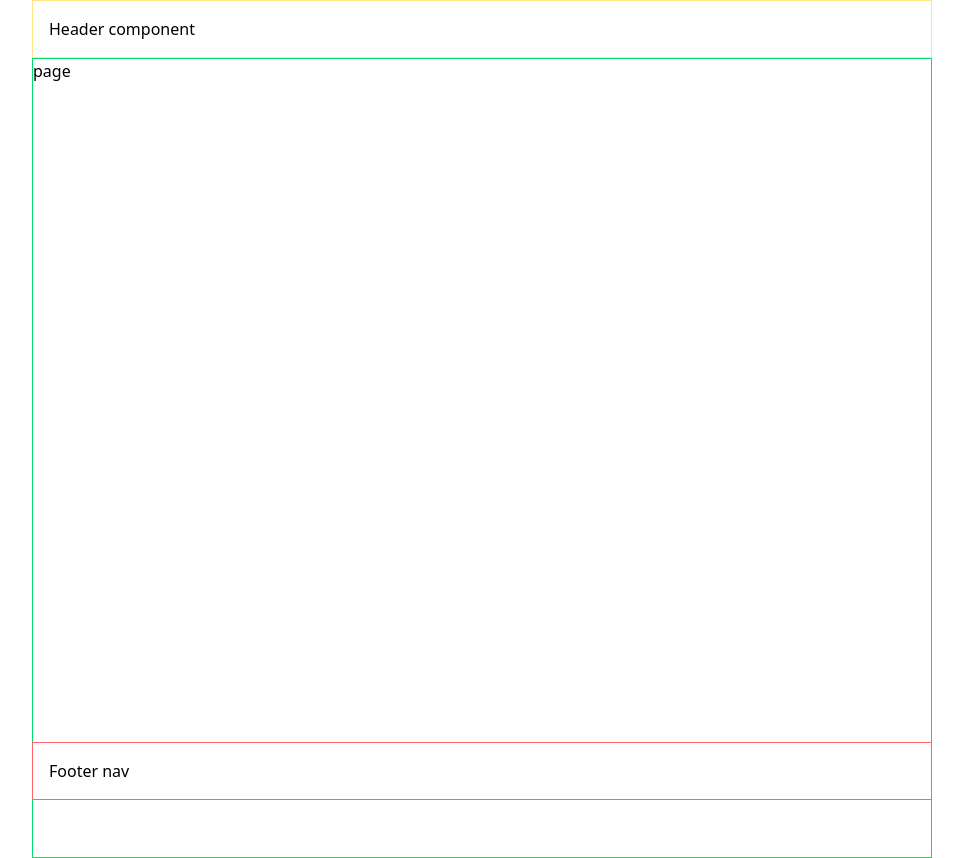
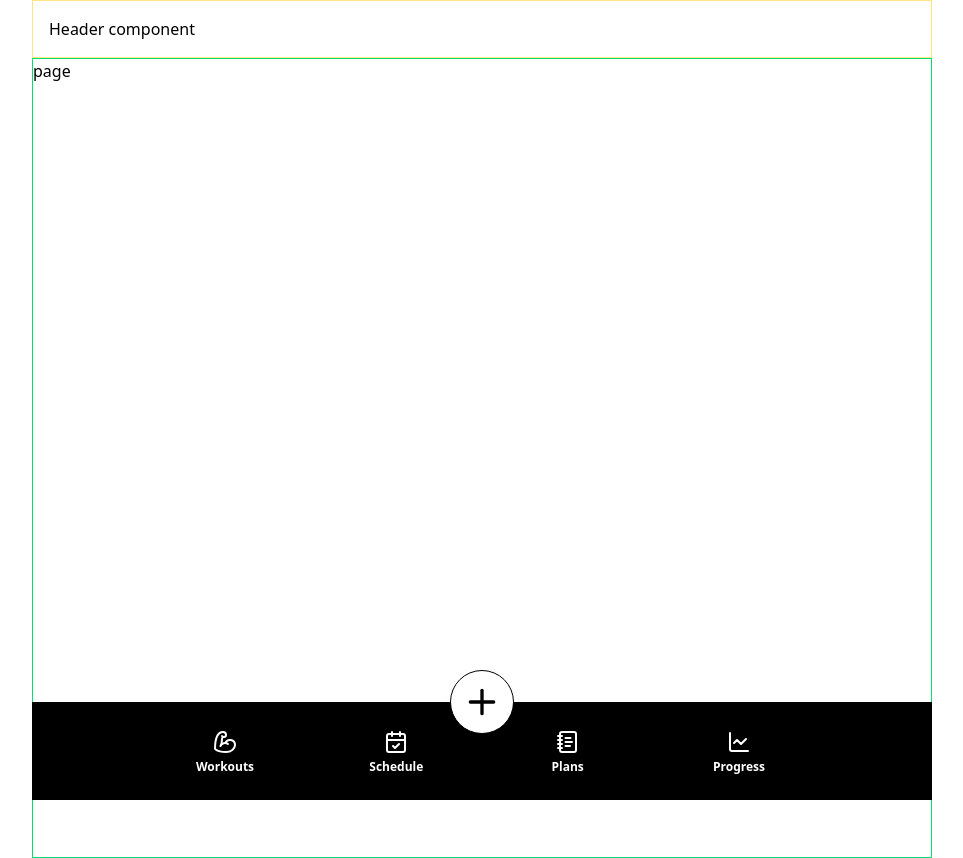
Before and after one commit to C3sar10/FIT-FORGE, a Next.js app: page /dash/plans in a window 1280 px wide. Shown: the whole page, without its empty margins (158-1121 px from the left). Built offline with nearby package versions, Linux system fonts and the light colour scheme.

Commit message:
finished footer nav component & page setu + context api

```diff
--- a/package.json
+++ b/package.json
@@ -9,6 +9,7 @@
   },
   "dependencies": {
     "autoprefixer": "^10.4.21",
+    "lucide-react": "^0.542.0",
     "next": "15.5.2",
     "next-themes": "^0.4.6",
     "react": "19.1.0",
--- a/src/app/dash/layout.tsx
+++ b/src/app/dash/layout.tsx
@@ -1,6 +1,12 @@
+"use client";
+
 import { ThemeProvider } from "next-themes";
 import { Metadata } from "next";
 import PageContainer from "@/components/ui/PageContainer";
+import FooterNavigation from "@/components/ui/FooterNavigation";
+import { useState } from "react";
+import NavigationMenu from "@/components/ui/NavigationMenu";
+import { MenuProvider } from "@/context/MenuContext";
 
 export default function RootLayout({
   children,
@@ -8,14 +14,15 @@ export default function RootLayout({
   children: React.ReactNode;
 }) {
   return (
+    <MenuProvider>
       <PageContainer>
         <div className="p-4 border-amber-200 border">Header component</div>
         <main className="w-full h-full min-h-dvh border-green-400 border">
           {children}
         </main>
-      <div className="fixed w-full max-w-[900px] bottom-0 left-0 right-0 mx-auto p-4 border border-red-400">
-        Footer nav
-      </div>
+        <NavigationMenu />
+        <FooterNavigation />
       </PageContainer>
+    </MenuProvider>
   );
 }
--- /dev/null
+++ b/src/components/ui/FooterNavigation.tsx
@@ -0,0 +1,53 @@
+import React from "react";
+import { Dumbbell } from "lucide-react";
+import FooterPlusButton from "./FooterPlusButton";
+import { FooterNavList } from "@/lib/nav/FooterNavList";
+import { LucideIcon } from "lucide-react";
+import { useMenu } from "@/context/MenuContext";
+
+type Props = {};
+
+interface NavItemProps {
+  IconComponent: LucideIcon | undefined;
+  name: string;
+}
+
+const FooterNavItem: React.FC<NavItemProps> = ({ IconComponent, name }) => {
+  return (
+    <li
+      className={`px-2 py-2 min-[325px]:py-3 w-[80px] min-[325px]:w-[86px] rounded-lg flex flex-col items-center gap-1 cursor-pointer transition-colors ease-out duration-200
+        ${false ? "bg-lime-500" : "bg-transparent hover:bg-lime-700"}
+    `}
+    >
+      {" "}
+      {IconComponent ? <IconComponent size={24} /> : <Dumbbell size={24} />}
+      <p className="text-[10px] min-[325px]:text-[12px] font-semibold text-center">
+        {name}
+      </p>
+    </li>
+  );
+};
+
+const FooterNavigation = (props: Props) => {
+  const { isMenuOpen } = useMenu();
+  return (
+    <nav
+      className={`bg-black text-white p-3 pt-4 flex items-center justify-center fixed w-full max-w-[900px] bottom-0 left-0 right-0 mx-auto transition-all duration-300 ease-out transform ${
+        isMenuOpen ? "translate-y-full opacity-0" : "translate-y-0 opacity-100"
+      }`}
+    >
+      <ul className="w-full h-full flex items-center justify-between gap-2 max-w-[420px] md:max-w-[600px]">
+        {FooterNavList.map((navItem, index) => (
+          <FooterNavItem
+            name={navItem.name}
+            key={index}
+            IconComponent={navItem.icon}
+          />
+        ))}
+      </ul>
+      <FooterPlusButton />
+    </nav>
+  );
+};
+
+export default FooterNavigation;
--- /dev/null
+++ b/src/components/ui/FooterPlusButton.tsx
@@ -0,0 +1,19 @@
+import React from "react";
+import { Plus } from "lucide-react";
+import { useMenu } from "@/context/MenuContext";
+
+type Props = {};
+
+const FooterPlusButton = (props: Props) => {
+  const { toggleMenu } = useMenu();
+  return (
+    <div
+      onClick={toggleMenu}
+      className="absolute z-40 -top-8 bg-white text-black size-16 p-2 rounded-full shadow-xl flex items-center justify-center cursor-pointer hover:bg-lime-100 transition-colors ease-out duration-200 border border-black"
+    >
+      <Plus size={40} />
+    </div>
+  );
+};
+
+export default FooterPlusButton;
--- /dev/null
+++ b/src/components/ui/NavigationMenu.tsx
@@ -0,0 +1,66 @@
+import { useTheme } from "next-themes";
+import React from "react";
+import { X } from "lucide-react";
+import { FooterMenuList } from "@/types/nav";
+import { FooterPlusNavMenuMain } from "@/lib/nav/FooterNavList";
+import { ChevronRight } from "lucide-react";
+import { useMenu } from "@/context/MenuContext";
+
+type Props = {};
+
+interface subMenu {
+  menuName?: string;
+  menuList: FooterMenuList[];
+}
+
+const SubMenu: React.FC<subMenu> = ({ menuName, menuList }) => {
+  return (
+    <>
+      {menuName && <h3 className="text-sm font-medium">{menuName}</h3>}
+      <ul className="w-full flex flex-col divide-y divide-full divide-neutral-200">
+        {menuList.map((menuItem) => (
+          <li
+            key={menuItem.id}
+            className="w-full py-4 flex items-center justify-between transition-colors cursor-pointer ease-out duration-200 hover:text-lime-500"
+          >
+            <span className="text-md font-medium">{menuItem.name}</span>
+            <ChevronRight />
+          </li>
+        ))}
+      </ul>
+    </>
+  );
+};
+
+const NavigationMenu = (props: Props) => {
+  const { resolvedTheme } = useTheme();
+  const { isMenuOpen, toggleMenu } = useMenu();
+
+  if (!isMenuOpen) return null;
+
+  const isDark = resolvedTheme === "dark";
+  return (
+    <div className="w-full z-50 h-full fixed top-0 bottom-0 left-0 right-0 bg-black/40 flex flex-col px-4 items-center justify-end">
+      <div
+        className={`w-full rounded-lg min-h-[300px] max-w-[800px] ${
+          isDark ? "bg-[#1e1e1e] text-white" : "bg-white text-black"
+        } flex flex-col gap-2 p-4 transition-all duration-300 ease-out transform ${
+          isMenuOpen
+            ? "translate-y-0 opacity-100"
+            : "translate-y-full opacity-0"
+        } ${!isMenuOpen && "duration-200 ease-in"}`}
+      >
+        <X
+          onClick={toggleMenu}
+          size={18}
+          className="cursor-pointer hover:scale-105 transition-all ease-out duration-200 hover:text-lime-500"
+        />
+        <div className="w-full h-full">
+          <SubMenu menuList={FooterPlusNavMenuMain} />
+        </div>
+      </div>
+    </div>
+  );
+};
+
+export default NavigationMenu;
--- /dev/null
+++ b/src/context/MenuContext.tsx
@@ -0,0 +1,30 @@
+import { createContext, useContext, useState, ReactNode } from "react";
+
+interface MenuContextType {
+  isMenuOpen: boolean;
+  toggleMenu: () => void;
+}
+
+const MenuContext = createContext<MenuContextType | undefined>(undefined);
+
+export function MenuProvider({ children }: { children: ReactNode }) {
+  const [isMenuOpen, setIsMenuOpen] = useState(false);
+
+  const toggleMenu = () => {
+    setIsMenuOpen((prev) => !prev);
+  };
+
+  return (
+    <MenuContext.Provider value={{ isMenuOpen, toggleMenu }}>
+      {children}
+    </MenuContext.Provider>
+  );
+}
+
+export function useMenu() {
+  const context = useContext(MenuContext);
+  if (!context) {
+    throw new Error("useMenu must be used within a MenuProvider");
+  }
+  return context;
+}
--- /dev/null
+++ b/src/lib/nav/FooterNavList.ts
@@ -0,0 +1,53 @@
+import FooterNavigation from "@/components/ui/FooterNavigation";
+import { FooterMenuList, FooterNav } from "@/types/nav";
+import { Dumbbell } from "lucide-react";
+import { CalendarCheck } from "lucide-react";
+import { NotebookText } from "lucide-react";
+import { ChartLine } from "lucide-react";
+import { BicepsFlexed } from "lucide-react";
+
+export const FooterNavList: FooterNav[] = [
+  {
+    name: "Workouts",
+    icon: BicepsFlexed,
+  },
+  {
+    name: "Schedule",
+    icon: CalendarCheck,
+  },
+  {
+    name: "Plans",
+    icon: NotebookText,
+  },
+  {
+    name: "Progress",
+    icon: ChartLine,
+  },
+];
+
+export const FooterPlusNavMenuMain: FooterMenuList[] = [
+  {
+    name: "Start a workout",
+    id: 1,
+    linkTo: "startWorkoutMenu",
+    subMenu: true,
+  },
+  {
+    name: "Log a workout",
+    id: 2,
+    linkTo: "/progress",
+    subMenu: false,
+  },
+  {
+    name: "Create New Workout",
+    id: 3,
+    linkTo: "/workouts",
+    subMenu: false,
+  },
+  {
+    name: "Create New Plan",
+    id: 4,
+    linkTo: "/plans",
+    subMenu: false,
+  },
+];
```
Also changed, not shown: src/types/nav.d.ts (added, +15 -0 lines), 1 other file (tests, documents, lock files or other folders). Lines whose indentation alone changed are shown as unchanged.
